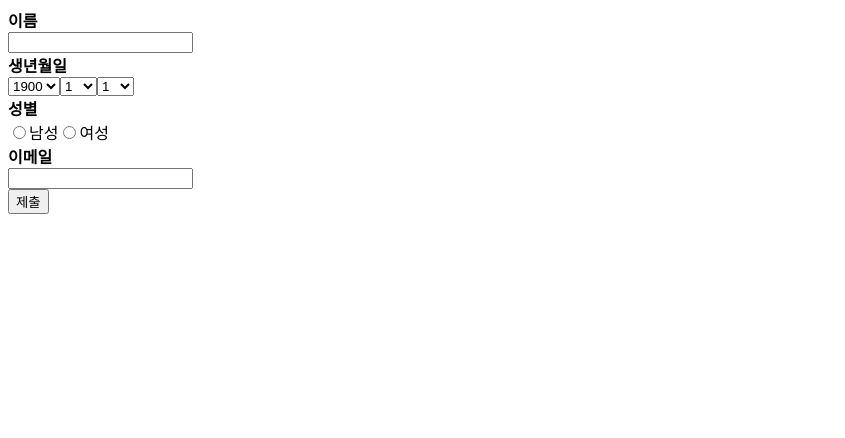
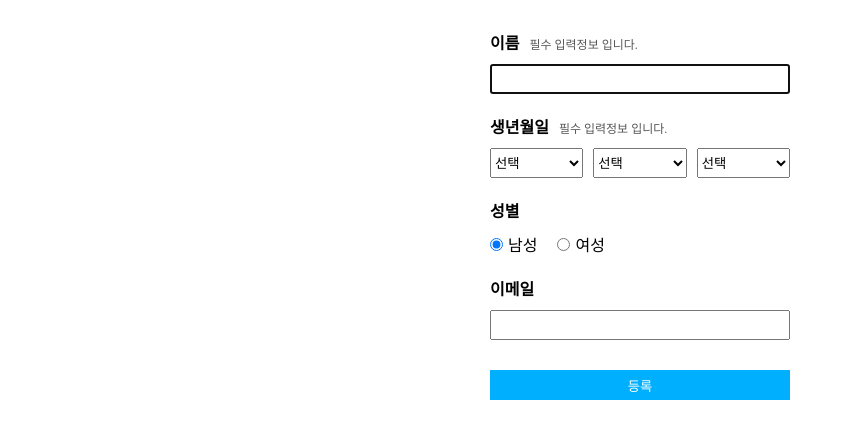
Before and after one commit to toy-study-2020/basic-react, a React (Create React App) app in the folder 강민정/sign-in/: page / in a window 1280 px wide. Shown: the top 438 px of the page, without its empty margins (0-845 px from the left). Built offline with nearby package versions, Linux system fonts and the light colour scheme; the HTML template or start-up script is replaced by a standard one.

Commit message:
React.js - 회원가입 useState, useEffect 활용 예제

```diff
--- a/강민정/sign-in/src/App.jsx
+++ b/강민정/sign-in/src/App.jsx
@@ -1,36 +1,95 @@
 import React, {useEffect, useState} from 'react';
-import { TEXT_DATA } from './constants/constants';
+import {TEXT_DATA} from './constants/constants';
 import FormMember from './components/FormMember';
+import './style/style.scss';
 
 const App = () => {
-  const [member, setMember] = useState([]);
+  const TEXT = TEXT_DATA;
+  const MEMBER_RESET = {
+    name: `${TEXT.NAME.DEFAULT}`,
+    year: `${TEXT.BIRTH.DEFAULT}`,
+    month: `${TEXT.BIRTH.DEFAULT}`,
+    day: `${TEXT.BIRTH.DEFAULT}`,
+    gender: `${TEXT.GENDER.DEFAULT}`,
+    mail: ''
+  };
+
+  const [member, setMember] = useState({
+    value: MEMBER_RESET,
+    list: []
+  });
 
   useEffect (() => {
-    if (member.length === 0) {
-      return console.log('load');
-    }
-  }, [member]);
+    console.log(member.list);
+    localStorage.setItem('member', JSON.stringify(member.list));
+  }, [member.list]);
 
-  const onSubmit = (e) => {
+  const onSubmit = e => {
     e.preventDefault();
-    const target = e.target;
-    checkValue();
-    setMember([...member, e.target.value]);
-    console.log(member);
+    const memberValue = member.value;
+    if (!member.value.name) return alert(`${TEXT.NAME.TITLE}을 입력하세요`);
+    if (!member.value.year || !member.value.month || !member.value.day) return alert(`${TEXT.BIRTH.TITLE}을 입력하세요`);
+    if (member.value.gender === 'default') return alert(`${TEXT.GENDER.TITLE}을 선택세요`);
+
+    setMember({
+      value: MEMBER_RESET,
+      list: [...member.list, memberValue],
+    });
+
+    clearForm(e.target);
   };
 
-  const checkValue = () => {
+  const checkValue = e => {
+    const target = e.target;
+    const value = target.value;
+    setMember({
+      ...member,
+      value: {
+        ...member.value,
+        [`${target.name}`]: value,
+      }
+    });
+  };
 
+  const clearForm = (target) => {
+    target.name.value = `${TEXT.NAME.DEFAULT}`;
+    target.year.value = `${TEXT.BIRTH.DEFAULT}`;
+    target.month.value = `${TEXT.BIRTH.DEFAULT}`;
+    target.day.value = `${TEXT.BIRTH.DEFAULT}`;
+    target.gender.value = `${TEXT.GENDER.DEFAULT}`;
+    target.mail.value = `${TEXT.MAIL.DEFAULT}`;
   };
 
   return (
     <div className="formMember">
-      <form onSubmit={onSubmit}>
-        <FormMember type={TEXT_DATA.NAME} />
-        <FormMember type={TEXT_DATA.BIRTH} />
-        <FormMember type={TEXT_DATA.GENDER} />
-        <FormMember type={TEXT_DATA.MAIL} />
-        <button type="submit">제출</button>
+      <form name="signMember" onSubmit={onSubmit}>
+        <FormMember
+          type={TEXT.NAME}
+          check={checkValue}
+          value={member.value.name}/>
+        <FormMember
+          type={TEXT.BIRTH}
+          check={checkValue}
+          value={[
+            member.value.year,
+            member.value.month,
+            member.value.day
+          ]}/>
+        <FormMember
+          type={TEXT.GENDER}
+          check={checkValue}
+          value={member.value.gender}
+        />
+        <FormMember
+          type={TEXT.MAIL}
+          check={checkValue}
+          value={member.value.mail}
+        />
+        <button
+          type="submit"
+          className="buttonSubmit">
+          등록
+        </button>
       </form>
     </div>
   );
--- a/강민정/sign-in/src/components/Birth.jsx
+++ b/강민정/sign-in/src/components/Birth.jsx
@@ -1,7 +1,6 @@
 import React from 'react';
 
-const Birth = ()  => {
-  const prefix = `select-`;
+const Birth = ({ type, check })  => {
   const currentDate = new Date();
   const currentYear = currentDate.getFullYear();
 
@@ -22,8 +21,9 @@ const Birth = ()  => {
   }
   return (
     <>
-      <label className={`${prefix}year`} aria-label="출생 연도 선택">
-        <select>
+      <label className="year" aria-label="출생 연도 선택">
+        <select name="year" onChange={check}>
+          <option value={`${type.DEFAULT}`}>선택</option>
           {listYear && listYear.map((y) =>
             <option
               key={y}
@@ -33,8 +33,9 @@ const Birth = ()  => {
           )}
         </select>
       </label>
-      <label className={`${prefix}month`} aria-label="출생 달 선택">
-        <select>
+      <label className="month" aria-label="출생 달 선택">
+        <select name="month" onChange={check}>
+          <option value={`${type.DEFAULT}`}>선택</option>
           {listMonth && listMonth.map((m) =>
             <option
               key={m}
@@ -44,8 +45,9 @@ const Birth = ()  => {
           )}
         </select>
       </label>
-      <label className={`${prefix}day`} aria-label="태어난 날짜 선택">
-        <select>
+      <label className="day" aria-label="태어난 날짜 선택">
+        <select name="day" onChange={check}>
+          <option value={`${type.DEFAULT}`}>선택</option>
           {listDay && listDay.map((d) =>
             <option
               key={d}
--- a/강민정/sign-in/src/components/FormMember.jsx
+++ b/강민정/sign-in/src/components/FormMember.jsx
@@ -1,12 +1,16 @@
 import React from 'react';
 import Birth from './Birth';
+import Message from './Message';
 
-const FormMember = ({ type }) => {
-  const prefix = `member-`;
+const FormMember = ({ type, check, value}) => {
   return (
-      <div className={`${prefix}${type.CLASS}`}>
+      <div className={`memberForm member-${type.CLASS}`}>
         <strong>
           {type.TITLE}
+          <Message
+            type={type.CLASS}
+            value={value}
+          />
         </strong>
 
         <div className="inputMember">
@@ -14,24 +18,41 @@ const FormMember = ({ type }) => {
             <label>
               <input
                 type="text"
-                name={`${prefix}${type.CLASS}`}
+                name={`${type.CLASS}`}
                 autoComplete="off"
+                onChange={check}
+                autoFocus
               />
             </label>
           }
 
           {type.CLASS === 'birth' &&
-            <Birth />
+            <>
+            <Birth
+              type={type}
+              check={check}/>
+            </>
           }
 
           {type.CLASS === 'gender' &&
             <>
               <label aria-label="남성">
-                <input type="radio" name={`${prefix}${type.CLASS}`} />
+                <input
+                  type="radio"
+                  name={`${type.CLASS}`}
+                  value="남성"
+                  onChange={check}
+                  checked={type.DEFAULT === '남성'}
+                />
                 <span>남성</span>
               </label>
               <label aria-label="여성">
-                <input type="radio" name={`${prefix}${type.CLASS}`} />
+                <input
+                  type="radio"
+                  name={`${type.CLASS}`}
+                  value="여성"
+                  onChange={check}
+                />
                 <span>여성</span>
               </label>
             </>
@@ -41,7 +62,8 @@ const FormMember = ({ type }) => {
             <label>
               <input
                 type="email"
-                name={`${prefix}${type.CLASS}`}
+                name={`${type.CLASS}`}
+                onChange={check}
                 autoComplete="off"
               />
             </label>
--- /dev/null
+++ b/강민정/sign-in/src/components/Message.jsx
@@ -0,0 +1,16 @@
+import React from 'react';
+import {MSG} from '../constants/constants';
+
+const Message = ({ type, value })  => {
+  return (
+    <>
+        {(type !== 'mail' && type !== 'gender') &&
+          <span className="alert">
+            {value !== '' && value.indexOf('default') < 0 ? MSG.CLEAR : MSG.DEFAULT}
+          </span>
+        }
+    </>
+  );
+}
+
+export default Message;
--- a/강민정/sign-in/src/constants/constants.jsx
+++ b/강민정/sign-in/src/constants/constants.jsx
@@ -1,6 +1,27 @@
 export const TEXT_DATA = {
-  NAME: {TITLE: '이름', CLASS: 'name'},
-  BIRTH: {TITLE: '생년월일', CLASS: 'birth'},
-  GENDER: {TITLE: '성별', CLASS: 'gender'},
-  MAIL: {TITLE: '이메일', CLASS: 'mail'}
+  NAME: {
+    TITLE: '이름',
+    CLASS: 'name',
+    DEFAULT: ''
+  },
+  BIRTH: {
+    TITLE: '생년월일',
+    CLASS: 'birth',
+    DEFAULT: 'default'
+  },
+  GENDER: {
+    TITLE: '성별',
+    CLASS: 'gender',
+    DEFAULT: '남성'
+  },
+  MAIL: {
+    TITLE: '이메일',
+    CLASS: 'mail',
+    DEFAULT: ''
+  }
 };
+
+export const MSG = {
+  DEFAULT: '필수 입력정보 입니다.',
+  CLEAR: '입력이 완료되었습니다.'
+}
--- /dev/null
+++ b/강민정/sign-in/src/style/style.scss
@@ -0,0 +1,87 @@
+body {
+    margin: 0;
+    padding: 0;
+
+    * {
+        margin: 0;
+        padding: 0;
+    }
+}
+
+.formMember {
+    width: 300px;
+    margin: 0 auto;
+    padding: 30px 0;
+}
+
+.memberForm {
+    display: block;
+
+    & + .memberForm {
+        margin-top: 20px;
+    }
+
+    strong {
+        display: block;
+        margin-bottom: 10px;
+
+        .alert {
+            padding-left: 10px;
+            font-size: 12px;
+            color: #565656;
+            font-weight: normal;
+        }
+    }
+
+    input {
+        &[type="text"],
+        &[type="email"] {
+            width: 100%;
+            height: 30px;
+            box-sizing: border-box;
+            padding: 0 3px;
+        }
+
+        &[type="radio"] {
+            margin-right: 5px;
+        }
+    }
+}
+
+.member-birth {
+    .inputMember {
+        display: flex;
+    }
+
+    label {
+        display: block;
+        flex: 1;
+        justify-content: space-between;
+
+        & + label {
+            margin-left: 10px;
+        }
+    }
+
+    select {
+        width: 100%;
+        height: 30px;
+    }
+}
+
+.member-gender {
+    label {
+        & + label {
+            margin-left: 20px;
+        }
+    }
+}
+
+.buttonSubmit {
+    width: 100%;
+    height: 30px;
+    margin-top: 30px;
+    background-color: #00b0ff;
+    color: #fff;
+    border: none;
+}
```
